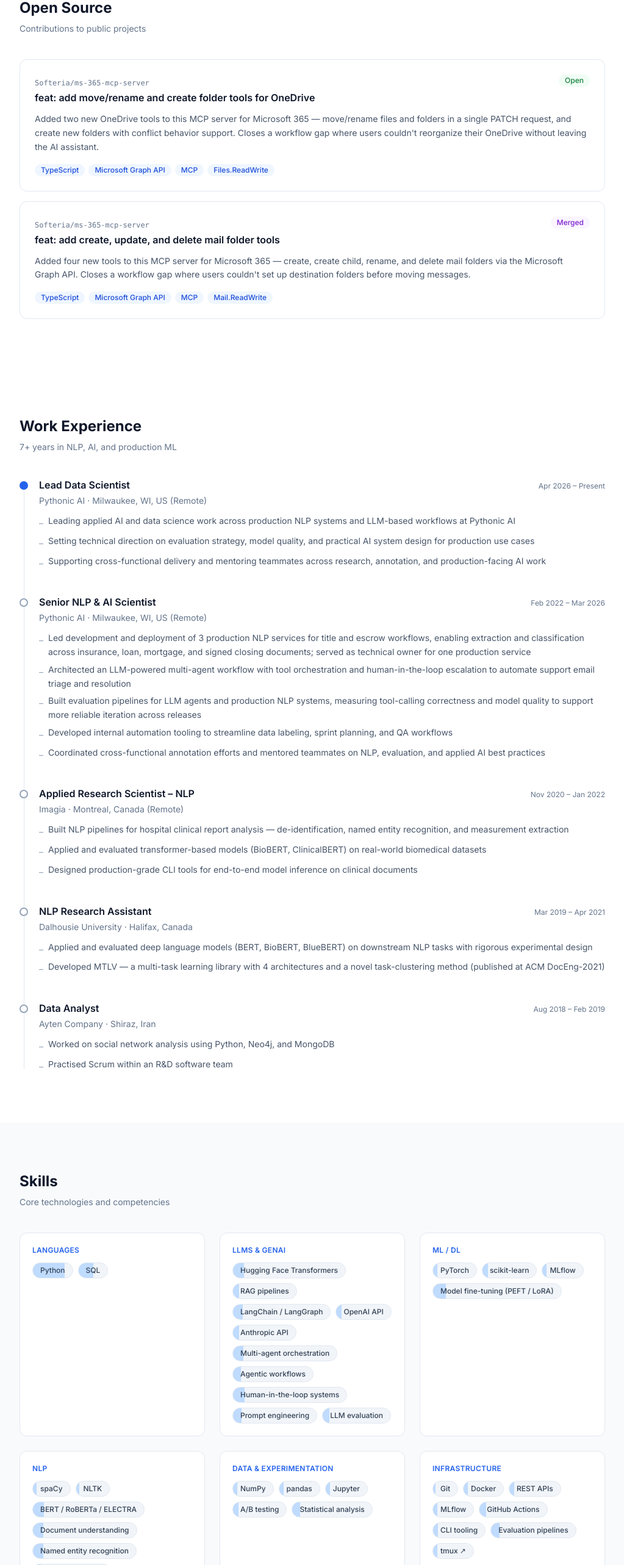
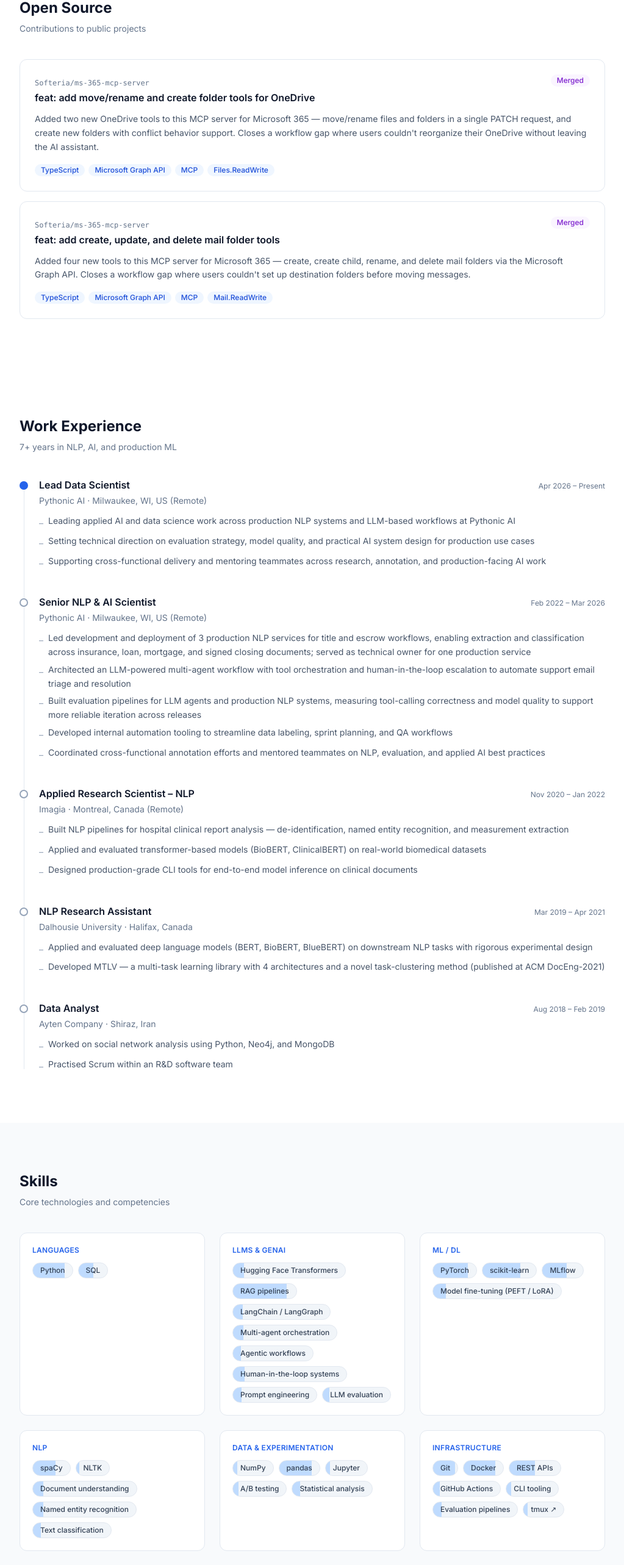
Before and after one commit to fatemerhmi/fatemerhmi.github.io, a Next.js app: page / in a window 1280 px wide. Shown: the part 1820-4386 px from the top of the page at 61% size, without its empty margins (128-1151 px from the left). Built offline with nearby package versions, Linux system fonts and the light colour scheme.

Commit message:
Refine skills section and update contribution status

```diff
--- a/components/OpenSource.tsx
+++ b/components/OpenSource.tsx
@@ -6,7 +6,7 @@
     prUrl: "https://github.com/Softeria/ms-365-mcp-server/pull/345",
     description:
       "Added two new OneDrive tools to this MCP server for Microsoft 365 — move/rename files and folders in a single PATCH request, and create new folders with conflict behavior support. Closes a workflow gap where users couldn't reorganize their OneDrive without leaving the AI assistant.",
-    status: "Open" as const,
+    status: "Merged" as const,
     stack: ["TypeScript", "Microsoft Graph API", "MCP", "Files.ReadWrite"],
   },
   {
--- a/components/Skills.tsx
+++ b/components/Skills.tsx
@@ -11,8 +11,6 @@
       "Hugging Face Transformers",
       "RAG pipelines",
       "LangChain / LangGraph",
-      "OpenAI API",
-      "Anthropic API",
       "Multi-agent orchestration",
       "Agentic workflows",
       "Human-in-the-loop systems",
@@ -29,7 +27,6 @@
     items: [
       "spaCy",
       "NLTK",
-      "BERT / RoBERTa / ELECTRA",
       "Document understanding",
       "Named entity recognition",
       "Text classification",
@@ -45,7 +42,6 @@
       "Git",
       "Docker",
       "REST APIs",
-      "MLflow",
       "GitHub Actions",
       "CLI tooling",
       "Evaluation pipelines",
@@ -57,6 +53,15 @@
 const skillLevels: Record<string, number> = {
   Python: 80,
   SQL: 50,
+  "RAG pipelines": 85,
+  PyTorch: 80,
+  "scikit-learn": 70,
+  MLflow: 60,
+  spaCy: 60,
+  Git: 90,
+  Docker: 80,
+  "REST APIs": 50,
+  pandas: 80,
 };
 
 const DEFAULT_LEVEL = 10;
```
